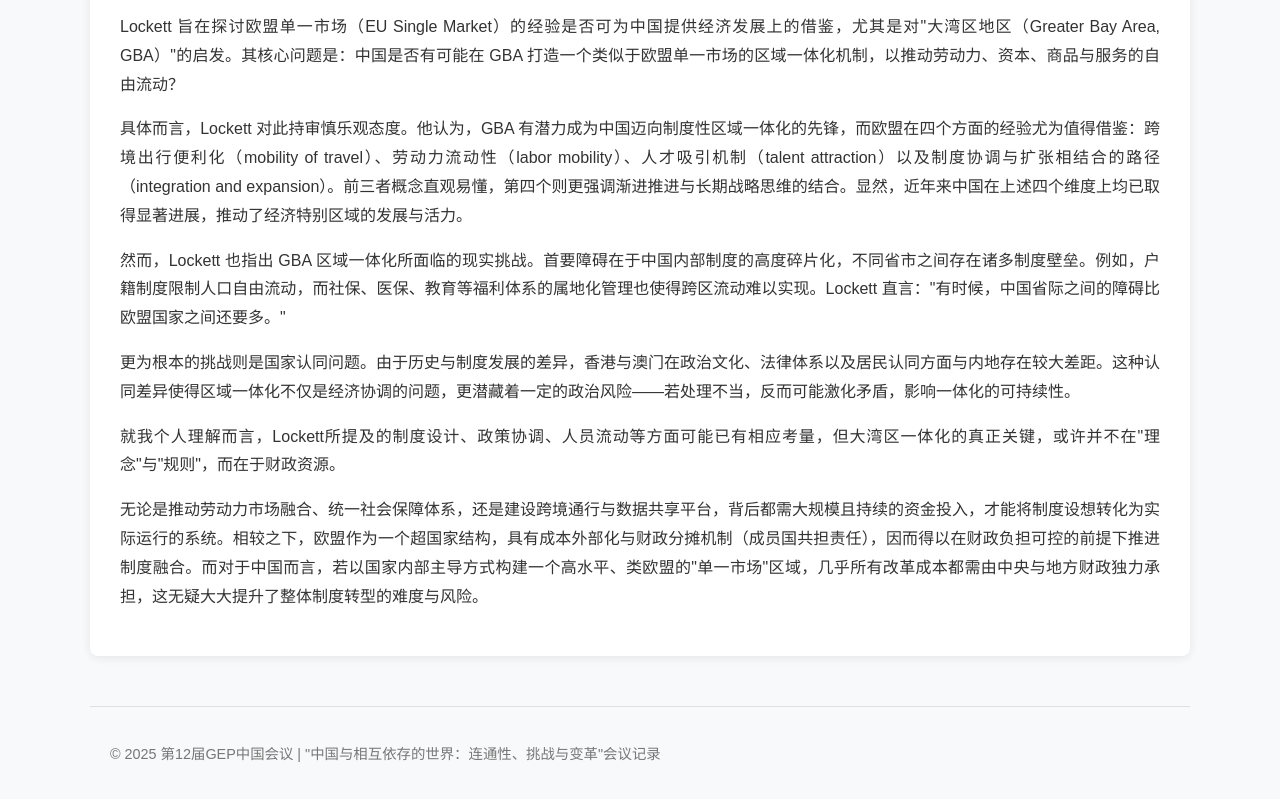
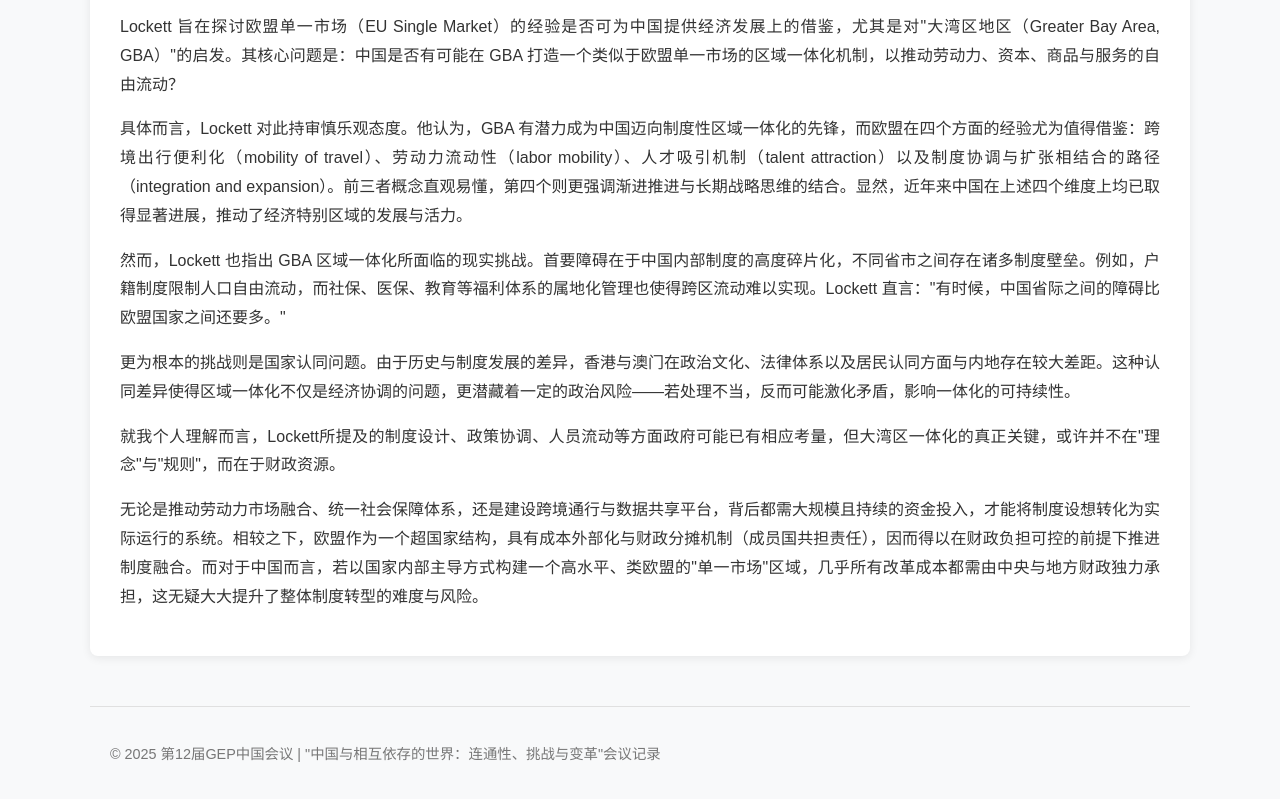
Before and after one commit to AbyssScott/abyssscott.github.io, a plain HTML site: page GEP Conference.html in a window 1280 px wide. Shown: the part 3950-4749 px from the top of the page. Drawn offline with Linux system fonts and the light colour scheme.

Commit message:
Update GEP Conference.html

```diff
--- a/GEP Conference.html
+++ b/GEP Conference.html
@@ -184,7 +184,7 @@
 
             <p>更为根本的挑战则是国家认同问题。由于历史与制度发展的差异，香港与澳门在政治文化、法律体系以及居民认同方面与内地存在较大差距。这种认同差异使得区域一体化不仅是经济协调的问题，更潜藏着一定的政治风险——若处理不当，反而可能激化矛盾，影响一体化的可持续性。</p>
 
-            <p>就我个人理解而言，Lockett所提及的制度设计、政策协调、人员流动等方面可能已有相应考量，但大湾区一体化的真正关键，或许并不在"理念"与"规则"，而在于财政资源。</p>
+            <p>就我个人理解而言，Lockett所提及的制度设计、政策协调、人员流动等方面政府可能已有相应考量，但大湾区一体化的真正关键，或许并不在"理念"与"规则"，而在于财政资源。</p>
 
             <p>无论是推动劳动力市场融合、统一社会保障体系，还是建设跨境通行与数据共享平台，背后都需大规模且持续的资金投入，才能将制度设想转化为实际运行的系统。相较之下，欧盟作为一个超国家结构，具有成本外部化与财政分摊机制（成员国共担责任），因而得以在财政负担可控的前提下推进制度融合。而对于中国而言，若以国家内部主导方式构建一个高水平、类欧盟的"单一市场"区域，几乎所有改革成本都需由中央与地方财政独力承担，这无疑大大提升了整体制度转型的难度与风险。</p>
         </div>
```
